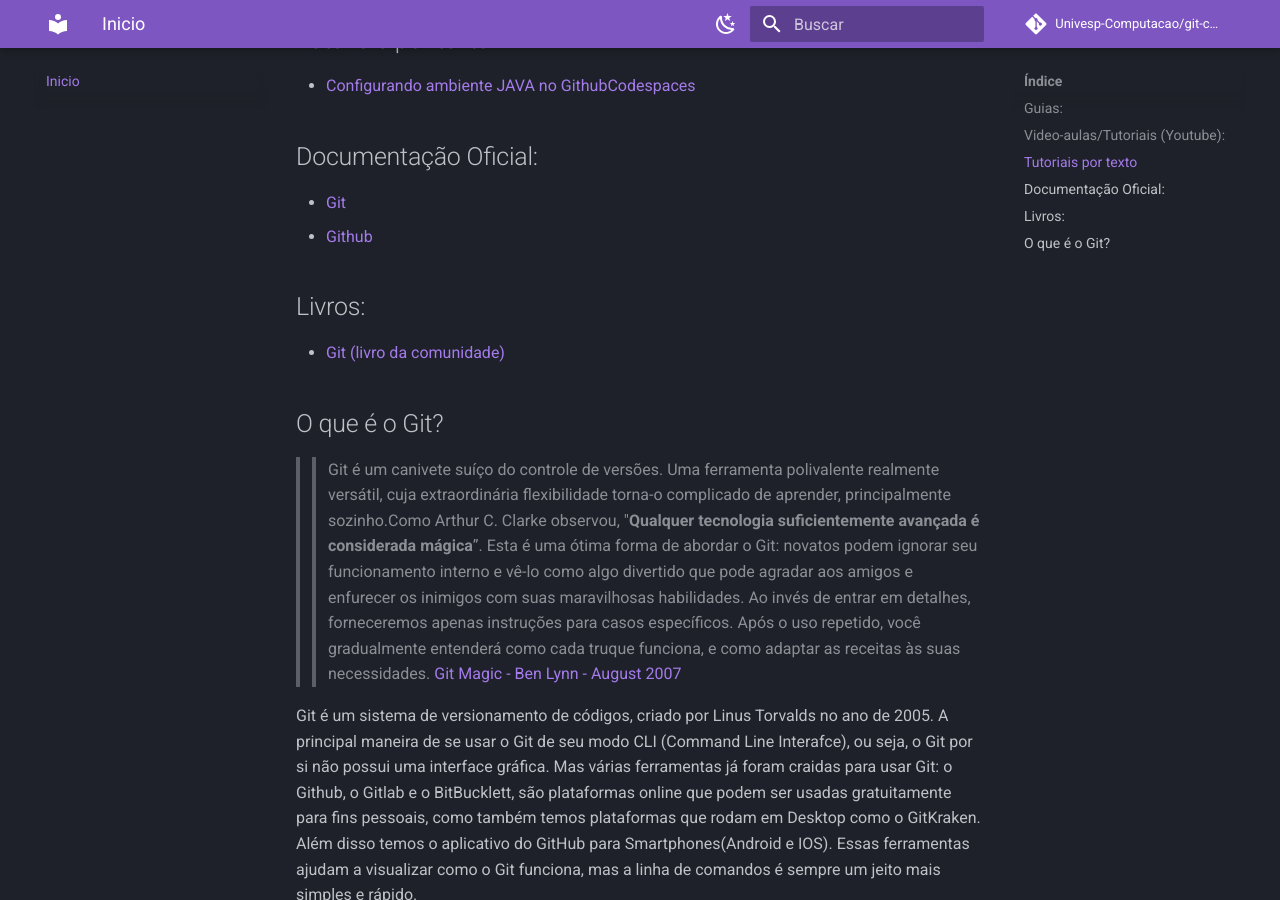
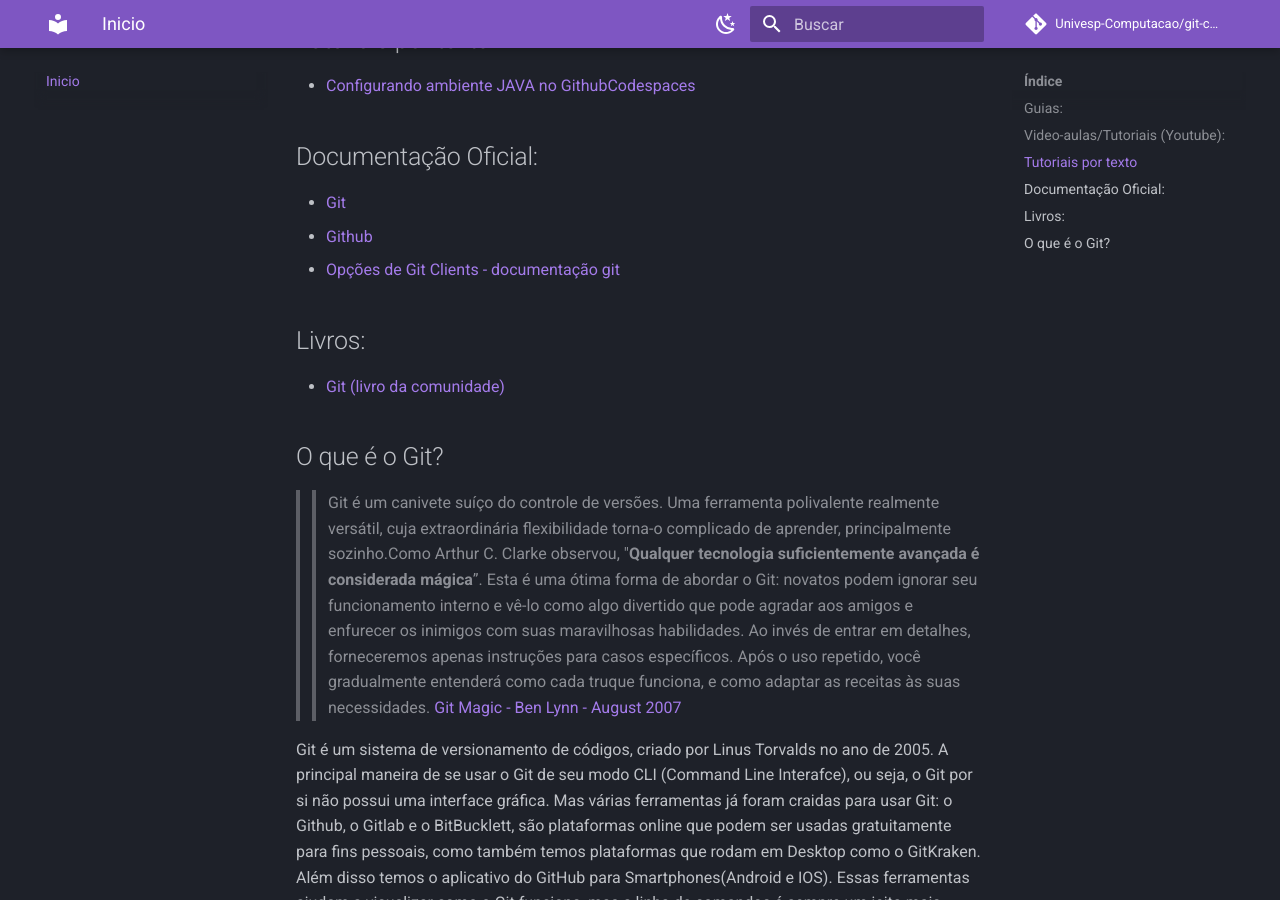
Before and after one commit to Univesp-Computacao/git-como-usar, an MkDocs documentation site: the page built from docs/index.md, in a window 1280 px wide and 900 px high, scrolled down 840 px. Built offline with MkDocs 1.6.1 and Material for MkDocs 9.7.7, drawn with Linux system fonts in a browser that asks for light colours; comment, search, counter and statistics services are not loaded.

Commit message:
add: opções clientes git

```diff
--- a/docs/index.md
+++ b/docs/index.md
@@ -27,6 +27,7 @@
 ## Documentação Oficial:
 - [Git](https://git-scm.com/docs)
 - [Github](https://docs.github.com/pt)
+- [Opções de Git Clients - documentação git ](https://git-scm.com/downloads/guis/)
 
 ## Livros:
 - [Git (livro da comunidade)](http://git-scm.com/book/pt-br/v2)
```
